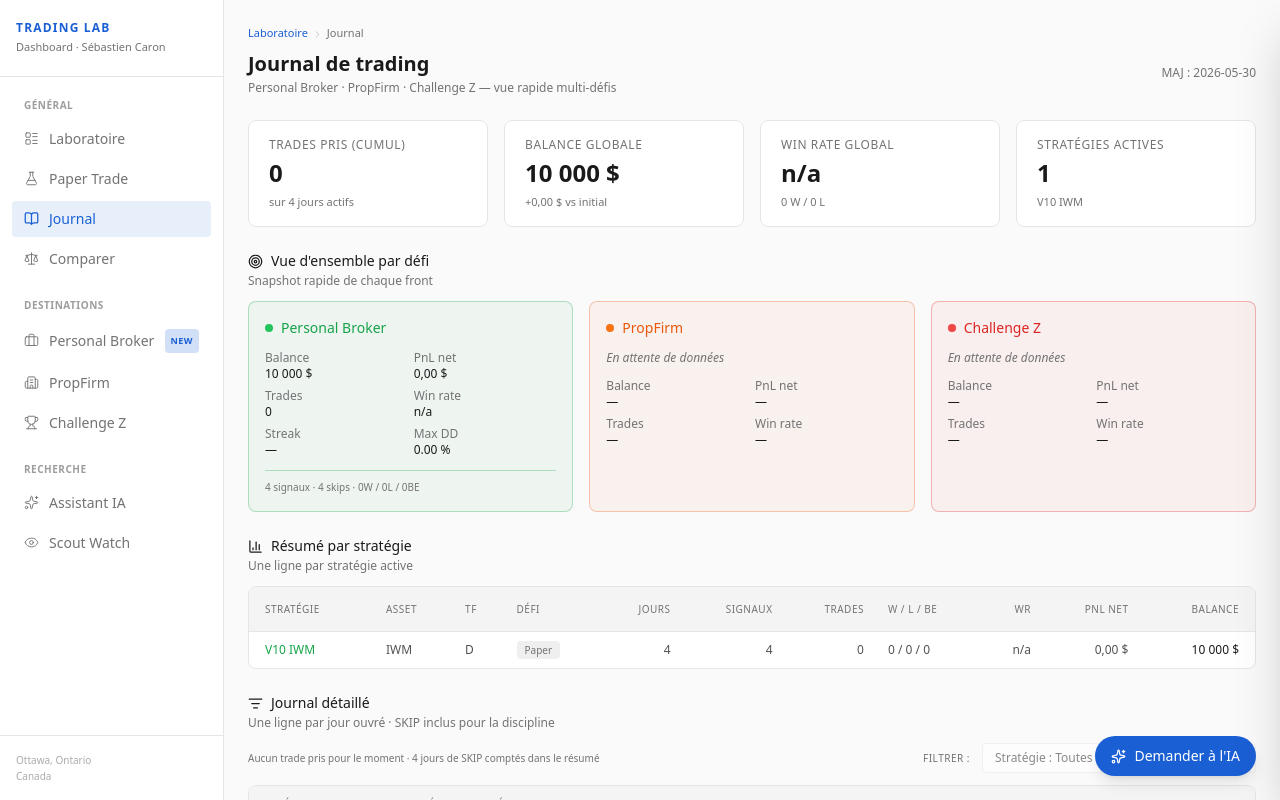
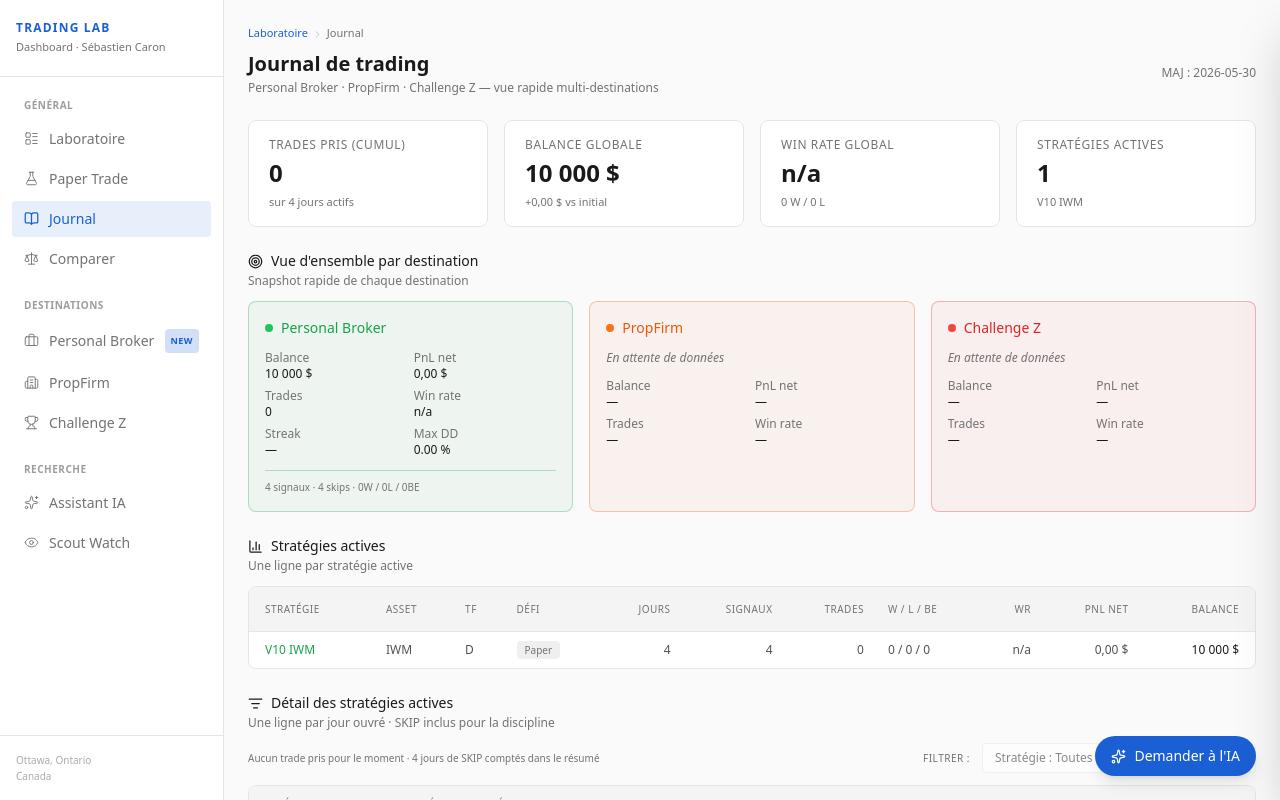
Before and after one commit to Cseb7783-SIGMA/trading-dashboard, a Next.js app in the folder frontend/: page /journal in a window 1280 px wide. Built offline with nearby package versions, Linux system fonts and the light colour scheme.

Commit message:
ui: Quick Analyzer activé + layout Scout compact + Journal harmonisé (destinations)

```diff
--- a/frontend/src/app/journal/page.tsx
+++ b/frontend/src/app/journal/page.tsx
@@ -21,7 +21,7 @@ export default function JournalPage() {
       <div className="flex items-center justify-between mb-6">
         <div>
           <h1 className="text-xl font-semibold text-text">Journal de trading</h1>
-          <p className="text-xs text-muted mt-0.5">Personal Broker · PropFirm · Challenge Z — vue rapide multi-défis</p>
+          <p className="text-xs text-muted mt-0.5">Personal Broker · PropFirm · Challenge Z — vue rapide multi-destinations</p>
         </div>
         <div className="text-xs text-muted">MAJ : {today}</div>
       </div>
@@ -29,31 +29,31 @@ export default function JournalPage() {
       {/* KPI cards */}
       <JournalKPI />
 
-      {/* Vue d'ensemble par défi */}
+      {/* Vue d'ensemble par destination */}
       <div className="mb-2">
         <div className="flex items-center gap-2 text-sm font-medium text-text">
           <Target size={15} aria-hidden="true" />
-          Vue d'ensemble par défi
+          Vue d'ensemble par destination
         </div>
-        <p className="text-xs text-muted mt-0.5 mb-3">Snapshot rapide de chaque front</p>
+        <p className="text-xs text-muted mt-0.5 mb-3">Snapshot rapide de chaque destination</p>
       </div>
       <DefiCards />
 
-      {/* Résumé par stratégie */}
+      {/* Stratégies actives */}
       <div className="mb-2 mt-2">
         <div className="flex items-center gap-2 text-sm font-medium text-text">
           <BarChart3 size={15} aria-hidden="true" />
-          Résumé par stratégie
+          Stratégies actives
         </div>
         <p className="text-xs text-muted mt-0.5 mb-3">Une ligne par stratégie active</p>
       </div>
       <StrategySummary />
 
-      {/* Journal détaillé */}
+      {/* Détail des stratégies actives */}
       <div className="mb-2 mt-2">
         <div className="flex items-center gap-2 text-sm font-medium text-text">
           <ListFilter size={15} aria-hidden="true" />
-          Journal détaillé
+          Détail des stratégies actives
         </div>
         <p className="text-xs text-muted mt-0.5 mb-3">Une ligne par jour ouvré · SKIP inclus pour la discipline</p>
       </div>
```
